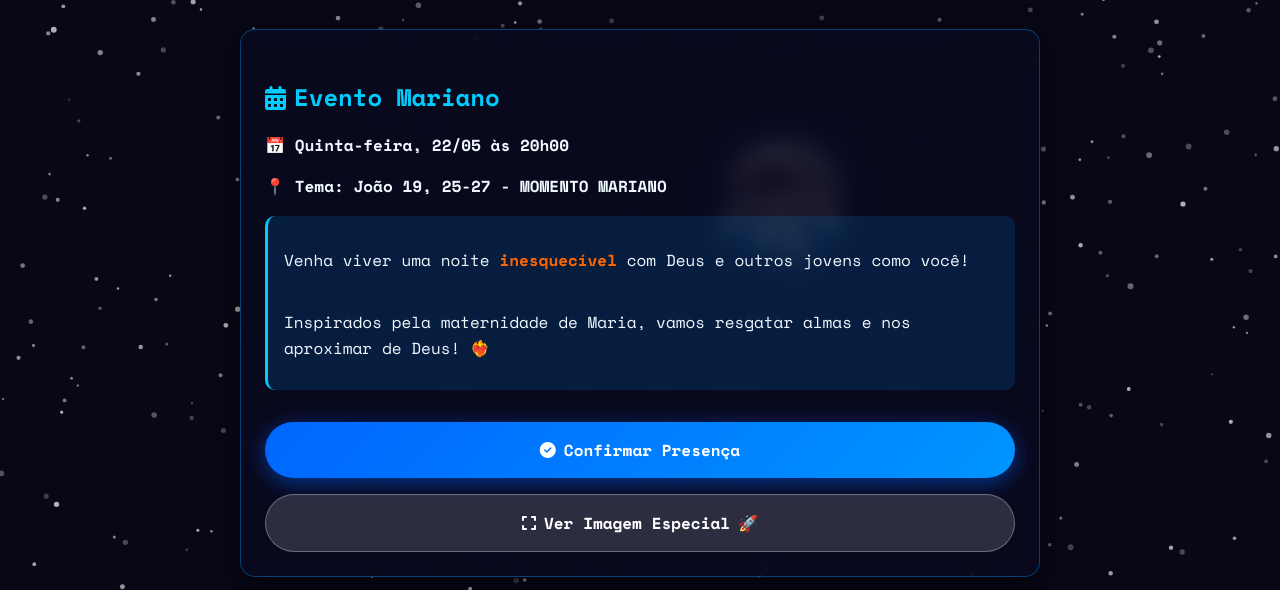
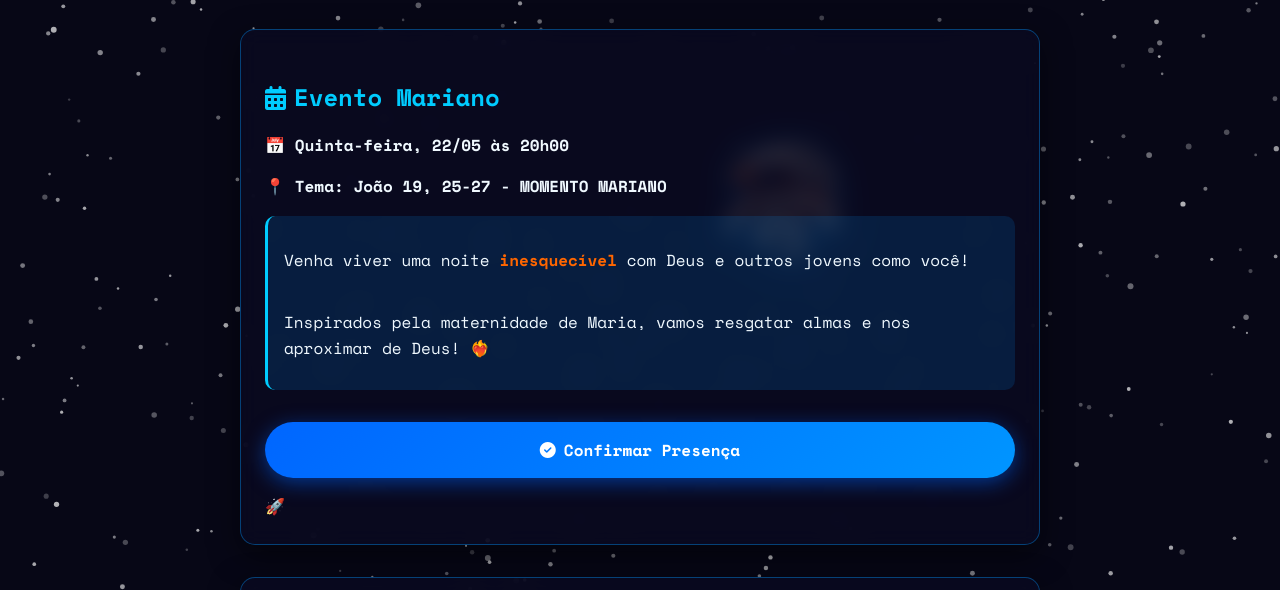
Before and after one commit to MmdsDEV/Mariano, a plain HTML site: page index.html in a window 1280 px wide. Shown: the part 210-800 px from the top of the page. Drawn offline with nearby package versions, Linux system fonts and the light colour scheme.

Commit message:
Update index.html

```diff
--- a/index.html
+++ b/index.html
@@ -723,9 +723,7 @@
         <button class="btn btn-primary" onclick="confirmPresence()">
           <i class="fas fa-check-circle"></i> Confirmar Presença
         </button>
-        <button class="btn btn-secondary" onclick="openModal()">
-          <i class="fas fa-expand"></i> Ver Imagem Especial<span>🚀</span>
-        </button>
+        <span>🚀</span>
       </div>
     </div>
 
@@ -749,7 +747,7 @@
       <div class="modal-content">
         <button class="close-btn" onclick="closeModal()">&times;</button>
         <div class="image-container">
-          <img src="ESPECIAL.jpeg" alt="Momento Mariano em tela cheia">
+
         </div>
       </div>
     </div>
```
